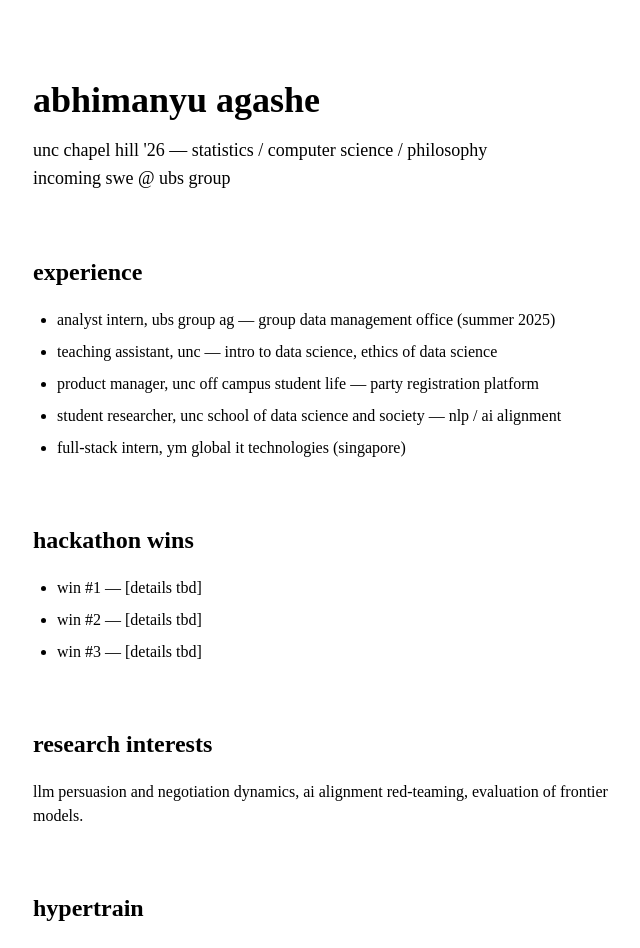
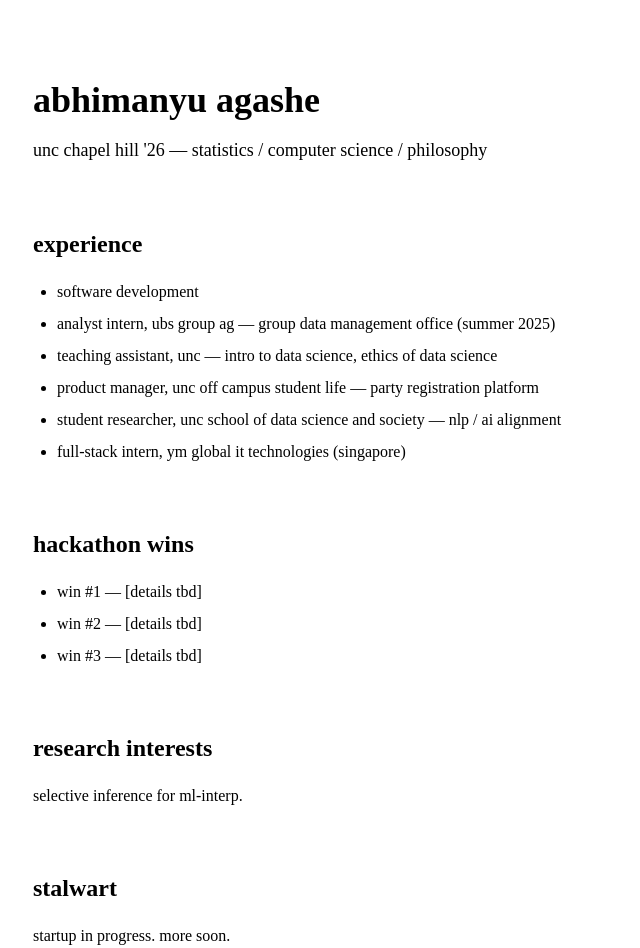
Before and after one commit to manyuagashe/manyuagashe.github.io, a React (Vite) app: page / in a window 1280 px wide. Shown: the top 948 px of the page, without its empty margins (295-935 px from the left). Built offline with nearby package versions, Linux system fonts and the light colour scheme; a web font is replaced by a local one.

Commit message:
Changes
Co-authored-by: manyuagashe <manyu@unc.edu>

```diff
--- a/src/pages/Index.tsx
+++ b/src/pages/Index.tsx
@@ -3,11 +3,11 @@ const Index = () => {
     <div className="min-h-screen bg-white text-black" style={{ fontFamily: '"Times New Roman", Times, serif' }}>
       <main className="max-w-2xl mx-auto px-6 py-20">
         <h1 className="text-4xl font-bold mb-4">abhimanyu agashe</h1>
-        <p className="text-lg">unc chapel hill '26 — statistics / computer science / philosophy</p>
-        <p className="text-lg mb-16">incoming swe @ ubs group</p>
+        <p className="text-lg mb-16">unc chapel hill '26 — statistics / computer science / philosophy</p>
 
         <h2 className="text-2xl font-bold mb-5">experience</h2>
         <ul className="list-disc pl-6 space-y-2 text-base">
+          <li>software development</li>
           <li>analyst intern, ubs group ag — group data management office (summer 2025)</li>
           <li>teaching assistant, unc — intro to data science, ethics of data science</li>
           <li>product manager, unc off campus student life — party registration platform</li>
@@ -23,11 +23,9 @@ const Index = () => {
         </ul>
 
         <h2 className="text-2xl font-bold mt-16 mb-5">research interests</h2>
-        <p className="text-base">
-          llm persuasion and negotiation dynamics, ai alignment red-teaming, evaluation of frontier models.
-        </p>
+        <p className="text-base">selective inference for ml-interp.</p>
 
-        <h2 className="text-2xl font-bold mt-16 mb-5">hypertrain</h2>
+        <h2 className="text-2xl font-bold mt-16 mb-5">stalwart</h2>
         <p className="text-base">startup in progress. more soon.</p>
 
         <h2 className="text-2xl font-bold mt-16 mb-5">contact</h2>
```
